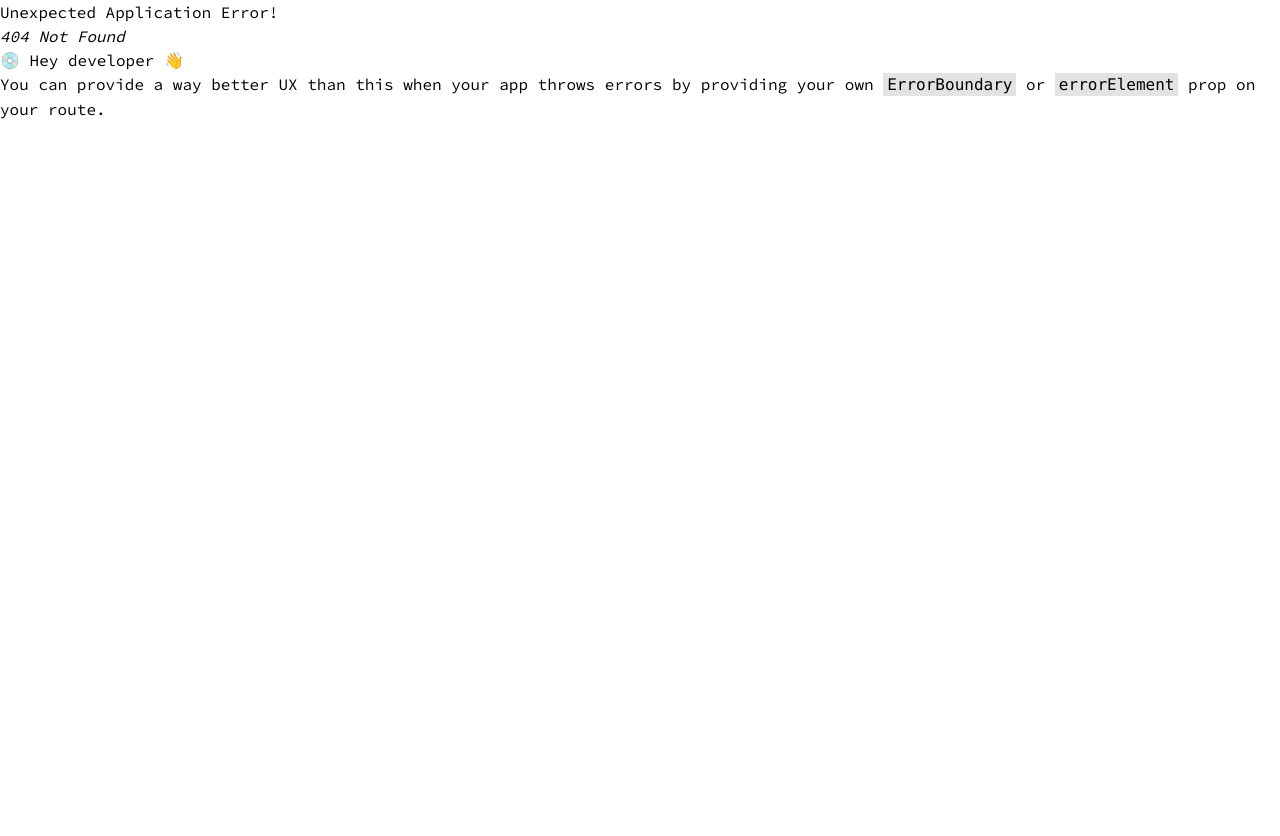
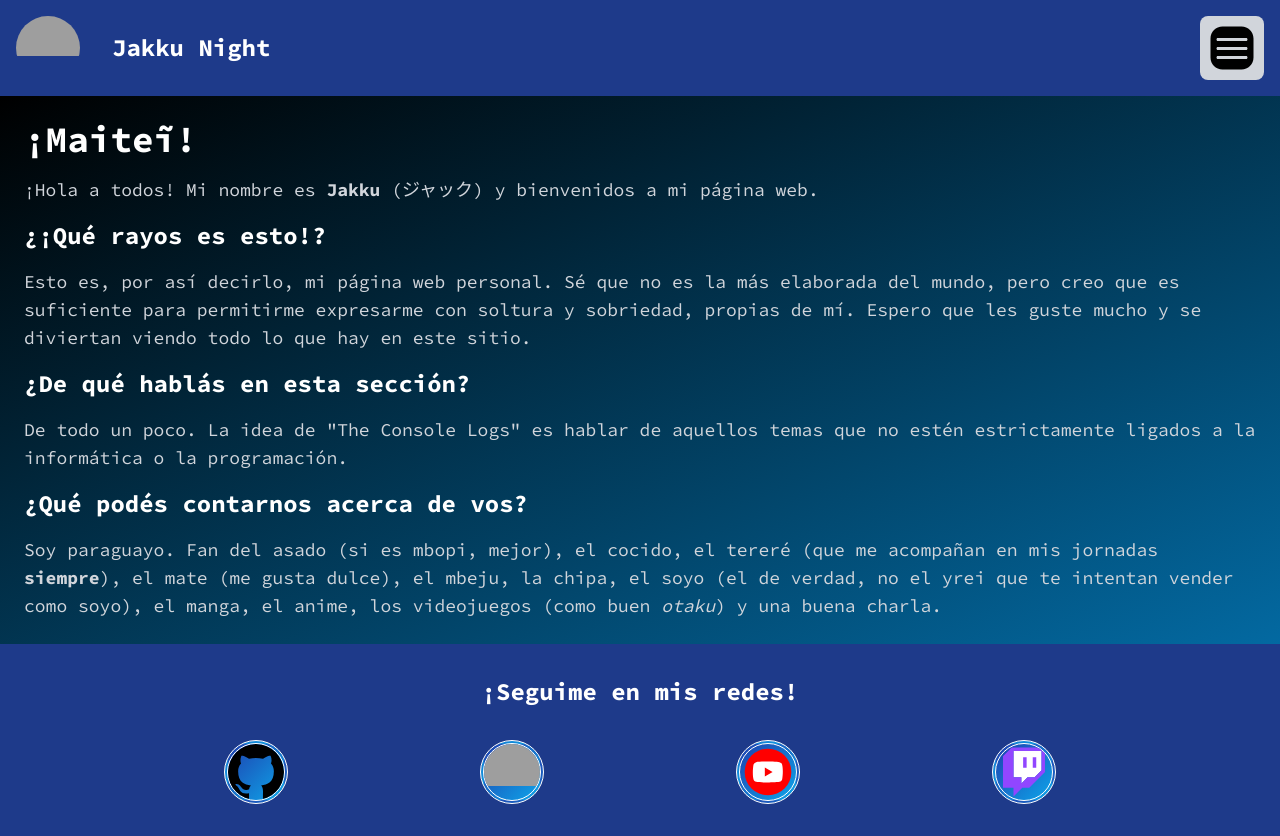
Before and after one commit to jakkunight/jakkunight, a React (Vite) app: page / in a window 1280 px wide. Before the commit this address had no page. Before the commit the page ends 800 px from the top, so only its background shows below. Built offline with nearby package versions, Linux system fonts and the light colour scheme; grey boxes are pictures that could not be loaded.

Commit message:
Reamed repo. Fixed GH-Pages routing by changing base routes and adding HashRouter.

```diff
--- a/src/App.tsx
+++ b/src/App.tsx
@@ -11,24 +11,24 @@ import {
 } from "react-router-dom";
 
 // Base URL for GH-Pages:
-const baseURL = "/#";//"/informatics-and-programming";
+const baseURL = "/jakkunight/#";
 
 // Router config:
 const router = createHashRouter([
 	{
-		path: baseURL + "/",
+		path: "/",
 		element: <Index />
 	},
 	{
-		path: baseURL + "/the-console-logs/1",
+		path: "/the-console-logs/1",
 		element: <TCL1 />
 	},
 	{
-		path: baseURL + "/algoritmia/1",
+		path: "/algoritmia/1",
 		element: <A1 />
 	},
 	{
-		path: baseURL + "/algoritmia/2",
+		path: "/algoritmia/2",
 		element: <A2 />
 	}
 ]);
--- a/src/components/TopicLink.tsx
+++ b/src/components/TopicLink.tsx
@@ -2,10 +2,10 @@ import React from "react";
 import { Link } from "react-router-dom";
 
 const TopicLink = ({ topic, link }: { topic: string, link: string }) => {
-	const baseURL = "/#";//"/informatics-and-programming";
+	const baseURL = "/jakkunight/#";
 	return (
 		<div className="w-full text-white text-xl justify-evenly m-4">
-			<Link to={baseURL + link} >
+			<Link to={link} >
 				<h3>
 					{topic}
 				</h3>
```
